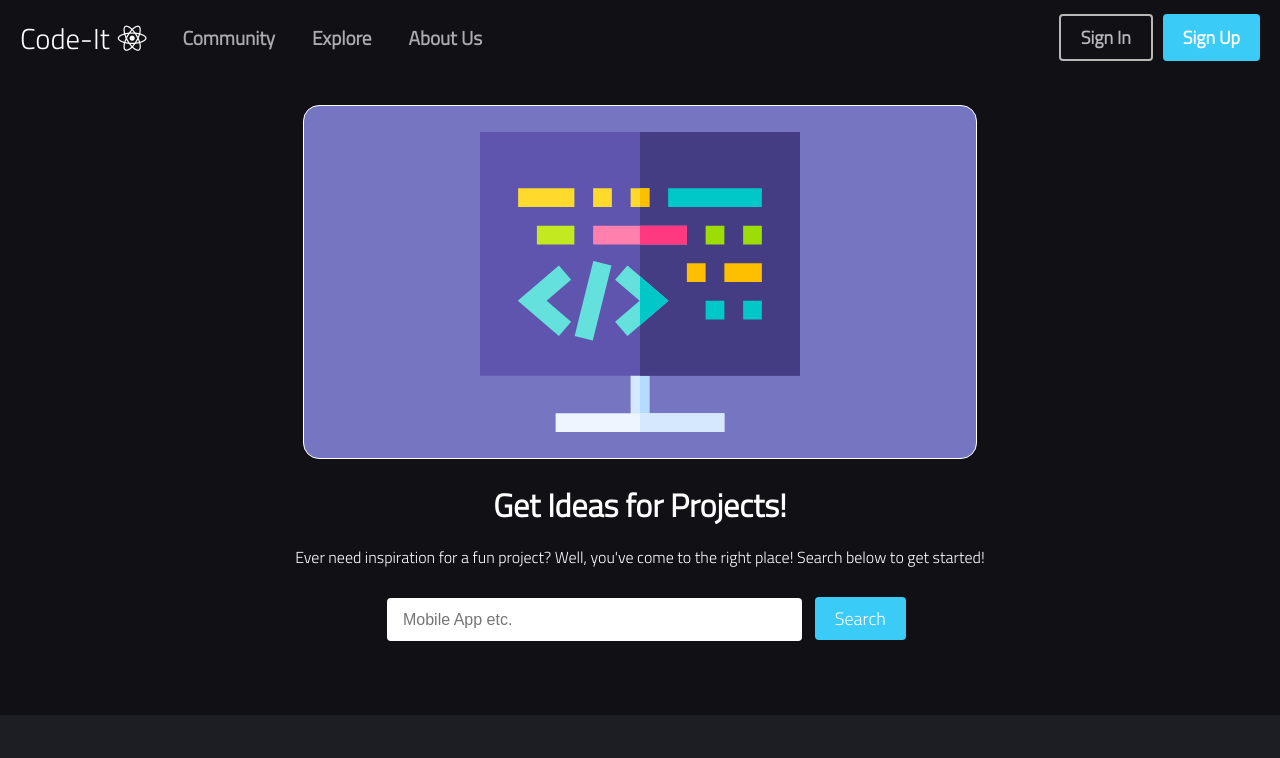
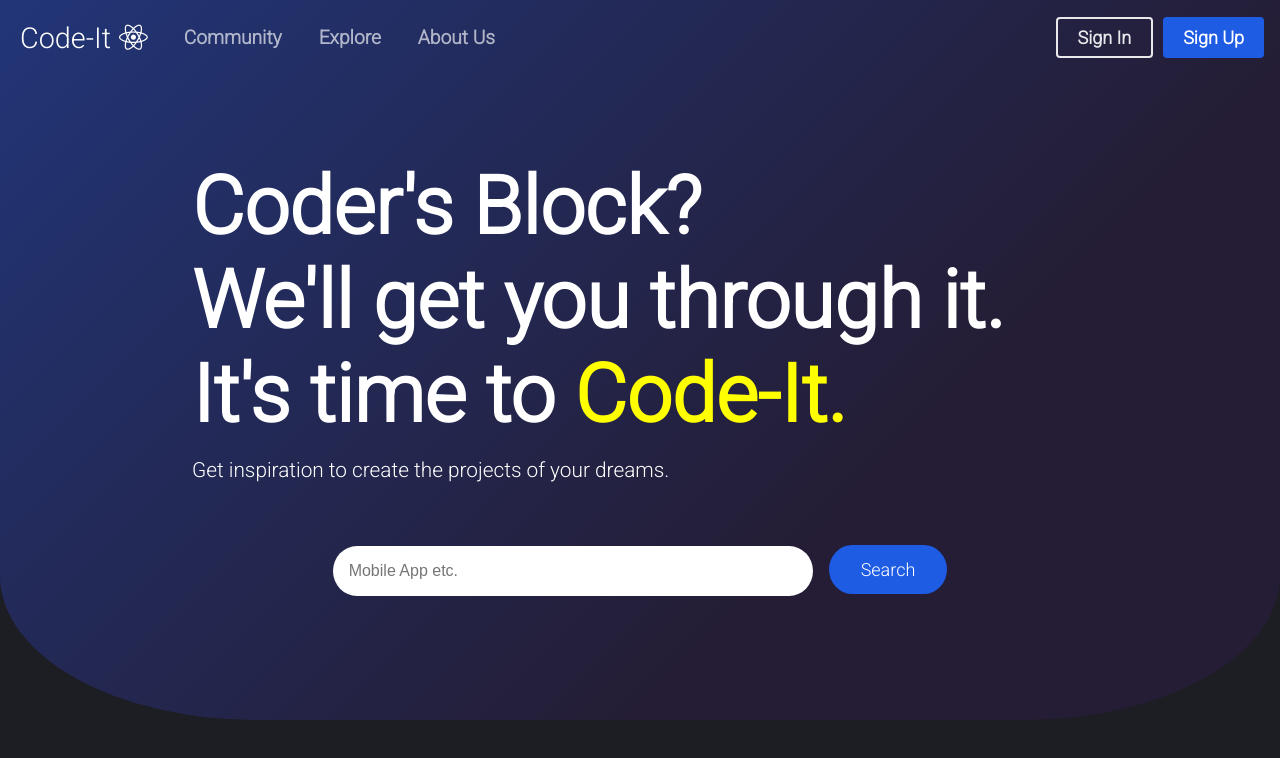
Before and after one commit to sriharivishnu/Code_It, a React (Create React App) app in the folder code-it-FrontEnd/: page / in a window 1280 px wide. Shown: the top 758 px of the page. Built offline with nearby package versions, Linux system fonts and the light colour scheme.

Commit message:
better design

```diff
--- a/code-it-FrontEnd/public/index.html
+++ b/code-it-FrontEnd/public/index.html
@@ -12,6 +12,12 @@
       href="https://use.fontawesome.com/releases/v5.15.1/css/all.css"
       integrity="sha384-vp86vTRFVJgpjF9jiIGPEEqYqlDwgyBgEF109VFjmqGmIY/Y4HV4d3Gp2irVfcrp"
       crossorigin="anonymous"
+    />
+    <link rel="preconnect" href="https://fonts.gstatic.com" />
+    <link rel="preconnect" href="https://fonts.gstatic.com" />
+    <link
+      href="https://fonts.googleapis.com/css2?family=Roboto:wght@100;300&display=swap"
+      rel="stylesheet"
     />
     <link rel="preconnect" href="https://fonts.gstatic.com" />
     <link
--- a/code-it-FrontEnd/src/App.css
+++ b/code-it-FrontEnd/src/App.css
@@ -1,13 +1,11 @@
-* {
-  margin: 0;
-  padding: 0;
-}
-
 .App {
   box-sizing: border-box;
   margin: 0;
   padding: 0;
   background: #1d1d24;
   height: 200vh;
-  font-family: "Titillium Web", sans-serif;
+  /* font-family: "Titillium Web", sans-serif; */
 }
+
+.main {
+}
--- a/code-it-FrontEnd/src/App.js
+++ b/code-it-FrontEnd/src/App.js
@@ -10,11 +10,13 @@ const App = () => {
     <Router>
       <div className="App">
         <NavBar />
-        <Switch>
-          <Route path="/" exact component={Home} />
-          <Route path="/explore" component={Explore} />
-          <Route path="/community" component={Community} />
-        </Switch>
+        <div className="main">
+          <Switch>
+            <Route path="/" exact component={Home} />
+            <Route path="/explore" component={Explore} />
+            <Route path="/community" component={Community} />
+          </Switch>
+        </div>
       </div>
     </Router>
   );
--- a/code-it-FrontEnd/src/component/Button/Button.css
+++ b/code-it-FrontEnd/src/component/Button/Button.css
@@ -1,18 +1,17 @@
 :root {
-  --primary: #3acbf7;
+  --primary: #1e5ce3;
 }
 
 .btn {
   padding: 8px 20px;
-  border-radius: 4px;
+  border-radius: 5px;
   outline: none;
   border: none;
+  font-family: "Roboto", sans-serif;
   cursor: pointer;
-  font-family: "Titillium Web", sans-serif;
 }
 
 .btn:hover {
-  padding: 8px 20px;
   transition: all 0.3s ease-out;
   background: #fff;
   color: #6568f4;
@@ -25,7 +24,7 @@
 .btn--outline {
   background-color: transparent;
   color: #fff;
-  opacity: 0.7;
+  opacity: 0.9;
   padding: 8px 20px;
   border-radius: 4px;
   border: 2px solid white;
--- a/code-it-FrontEnd/src/component/Button/Button.js
+++ b/code-it-FrontEnd/src/component/Button/Button.js
@@ -5,12 +5,12 @@ const STYLES = ["btn--primary", "btn--outline"];
 
 const SIZES = ["btn--medium", "btn--large"];
 
-const Button = ({ children, type, onClick, buttonStyle, buttonSize }) => {
+const Button = ({ children, type, onClick, buttonStyle, buttonSize, className }) => {
   const checkButtonStyle = STYLES.includes(buttonStyle) ? buttonStyle : STYLES[0];
   const checkButtonSize = SIZES.includes(buttonSize) ? buttonSize : SIZES[0];
 
   return (
-    <button className={`btn ${checkButtonStyle} ${checkButtonSize}`} onClick={onClick}>
+    <button className={`btn ${checkButtonStyle} ${checkButtonSize} ${className}`} onClick={onClick}>
       {children}
     </button>
   );
--- a/code-it-FrontEnd/src/component/NavBar/NavBar.css
+++ b/code-it-FrontEnd/src/component/NavBar/NavBar.css
@@ -1,8 +1,10 @@
 .NavBarItems {
-  /* background: linear-gradient(90deg, #4958de 0%, #363954 100%); */
-  background: #111115;
+  position: fixed;
+  top: 0;
   height: 75px;
+  width: 100%;
   display: flex;
+  /* display: flex; */
   justify-content: start;
   align-items: center;
   font-size: 1.2rem;
@@ -29,7 +31,7 @@
   display: grid;
   grid-template-columns: repeat(5, auto);
   gap: 5px;
-  width: 70vw;
+  /* width: 70vw; */
   list-style: none;
   text-align: center;
   justify-content: start;
@@ -37,8 +39,9 @@
 }
 
 .account-status {
-  position: absolute;
-  right: 20px;
+  position: relative;
+  margin-left: auto;
+  margin-right: 1rem;
   display: grid;
   grid-template-columns: repeat(2, auto);
   gap: 10px;
@@ -97,7 +100,7 @@
 
   .nav-menu.active {
     display: flex;
-    background: #6668f4;
+    background: #1d1d24;
     left: 50%;
     opacity: 1;
     transition: all 0.5s ease;
@@ -138,7 +141,7 @@
     font-size: 2rem;
     padding: 2px;
     top: 10px;
-    right: 10px;
+    right: 25px;
   }
   .fa-times.close-drawer:hover {
     opacity: 0.5;
@@ -165,7 +168,7 @@
     margin: auto;
     border-radius: 5px;
     width: 80%;
-    background: #4ad9e4;
+    background: #1e5ce3;
     text-decoration: none;
     color: #fff;
     font-size: 1.4rem;
--- a/code-it-FrontEnd/src/component/SearchBar/SearchBar.css
+++ b/code-it-FrontEnd/src/component/SearchBar/SearchBar.css
@@ -4,11 +4,20 @@
 
 .searchbar-input {
   display: inline-block;
-  margin: 0.8rem;
-  padding: 0.8rem 15vw 0.8rem 1rem;
+  margin-top: 3rem;
+  width: 35%;
+  min-width: 20rem;
+  padding: 1rem;
   font-size: 1rem;
   border-style: none;
   outline: none;
-  border-radius: 4px;
-  color: grey;
+  border-radius: 5%/50%;
+  color: rgb(69, 69, 69);
 }
+
+.search_button {
+  margin-left: 1rem;
+  border-radius: 20%/50%;
+  padding: 0.9rem 2rem 0.9rem 2rem;
+  /* padding: 2rem 1rem 1rem 2rem; */
+}
--- a/code-it-FrontEnd/src/component/SearchBar/SearchBar.js
+++ b/code-it-FrontEnd/src/component/SearchBar/SearchBar.js
@@ -5,7 +5,7 @@ const SearchBar = ({ placeholder }) => {
   return (
     <div className="searchbar-style">
       <input className="searchbar-input" placeholder={placeholder}></input>
-      <Button buttonSize="btn--medium" buttonStyle="btn--primary">
+      <Button buttonSize="btn--medium" buttonStyle="btn--primary" className="search_button">
         Search
       </Button>
     </div>
--- a/code-it-FrontEnd/src/component/Showcase/Showcase.css
+++ b/code-it-FrontEnd/src/component/Showcase/Showcase.css
@@ -1,26 +1,59 @@
 .showcase-background {
+  display: block;
   background: #111115;
+  padding-top: 5rem;
   height: 40rem;
   text-align: center;
+  background: linear-gradient(135deg, #1e5ce3 20%, #241d35 80%);
+  background-size: 400%;
+  border-radius: 0 0 20% 20%;
+  animation: bg-animation 10s infinite alternate;
 }
-.showcase-image {
-  position: relative;
-  padding: 1rem;
-  margin: 1rem;
-  border: solid 1px white;
-  border-radius: 16px;
-  margin: auto;
-  margin-top: 30px;
-  z-index: inherit;
-  background: rgb(117, 117, 194);
+@keyframes bg-animation {
+  0% {
+    background-position: left;
+  }
+  100% {
+    background-position: right;
+  }
 }
 .showcase-title {
-  margin: 1rem;
+  text-align: left;
+  margin-left: 15%;
+  margin-top: 5rem;
   color: white;
-  font-size: 2rem;
+  font-size: 5rem;
 }
 .showcase-description {
+  text-align: left;
   margin: 1rem;
+  margin-left: 15%;
   color: white;
-  font-size: 1rem;
+  font-size: 1.3rem;
 }
+
+@media screen and (max-width: 950px) {
+  .showcase-title {
+    font-size: 4rem;
+    margin-left: 10%;
+  }
+  .showcase-description {
+    font-size: 1rem;
+    margin-left: 10%;
+  }
+}
+
+@media screen and (max-width: 700px) {
+  .showcase-title {
+    font-size: 3.5rem;
+    margin-top: 2rem;
+    margin-left: 5%;
+  }
+  .showcase-description {
+    font-size: 1rem;
+    margin-left: 5%;
+  }
+  .showcase-background {
+    border-radius: 0;
+  }
+}
--- a/code-it-FrontEnd/src/component/Showcase/Showcase.js
+++ b/code-it-FrontEnd/src/component/Showcase/Showcase.js
@@ -4,53 +4,12 @@ import SearchBar from "../SearchBar/";
 const Showcase = () => {
   return (
     <div className="showcase-background">
-      <svg
-        className="showcase-image"
-        id="Capa_1"
-        enable-background="new 0 0 512 512"
-        height="50%"
-        width="50%"
-        viewBox="0 0 512 512"
-        xmlns="http://www.w3.org/2000/svg">
-        <g>
-          <path d="m241 391h30v90h-30z" fill="#d5e8fe" />
-          <path d="m256 391h15v90h-15z" fill="#b5dbff" />
-          <path d="m0 16v390h512v-390z" fill="#5f55af" />
-          <path d="m256 16h256v390h-256z" fill="#453d83" />
-          <path d="m121 466h270v30h-270z" fill="#edf5ff" />
-          <path d="m256 466h135v30h-135z" fill="#d5e8fe" />
-          <g fill="#64e1dc">
-            <path d="m301.601 286-45.601 39-20.099 17.4-19.802-22.8 39.3-33.6-39.3-33.6 19.802-22.8 20.099 17.4z" />
-            <path d="m126.244 342.382-65.786-56.382 65.786-56.382 19.512 22.764-39.214 33.618 39.214 33.618z" />
-            <path
-              d="m119.153 271.007h123.693v29.985h-123.693z"
-              transform="matrix(.242 -.97 .97 .242 -140.335 392.307)"
-            />
-          </g>
-          <path d="m181 106h30v30h-30z" fill="#ffda2d" />
-          <path d="m241 106h30v30h-30z" fill="#ffda2d" />
-          <path d="m361 166h30v30h-30z" fill="#9cdd05" />
-          <path d="m421 166h30v30h-30z" fill="#9cdd05" />
-          <path d="m361 286h30v30h-30z" fill="#00c8c8" />
-          <path d="m421 286h30v30h-30z" fill="#00c8c8" />
-          <path d="m301 106h150v30h-150z" fill="#00c8c8" />
-          <path d="m331 226h30v30h-30z" fill="#fdbf00" />
-          <path d="m391 226h60v30h-60z" fill="#fdbf00" />
-          <path d="m61 106h90v30h-90z" fill="#ffda2d" />
-          <path d="m181 166h150v30h-150z" fill="#ff80ac" />
-          <path d="m91 166h60v30h-60z" fill="#c3ea21" />
-          <path d="m256 106h15v30h-15z" fill="#fdbf00" />
-          <path d="m256 247 45.601 39-45.601 39z" fill="#00c8c8" />
-          <path d="m256 166h75v30h-75z" fill="#ff3980" />
-        </g>
-      </svg>
-      <h2 className="showcase-title">
-        <b>Get Ideas for Projects!</b>
-      </h2>
-      <p className="showcase-description">
-        Ever need inspiration for a fun project? Well, you've come to the right place! Search below
-        to get started!
-      </p>
+      <h1 className="showcase-title">
+        Coder's Block?
+        <br /> We'll get you through it. <br />
+        It's time to <span style={{ color: "yellow" }}>Code-It.</span>
+      </h1>
+      <p className="showcase-description">Get inspiration to create the projects of your dreams.</p>
       <SearchBar placeholder="Mobile App etc." />
     </div>
   );
--- a/code-it-FrontEnd/src/index.css
+++ b/code-it-FrontEnd/src/index.css
@@ -1,13 +1,15 @@
+* {
+  margin: 0;
+  padding: 0;
+}
+
 body {
   margin: 0;
-  font-family: -apple-system, BlinkMacSystemFont, 'Segoe UI', 'Roboto', 'Oxygen',
-    'Ubuntu', 'Cantarell', 'Fira Sans', 'Droid Sans', 'Helvetica Neue',
-    sans-serif;
+  font-family: "Roboto", sans-serif;
   -webkit-font-smoothing: antialiased;
   -moz-osx-font-smoothing: grayscale;
 }
 
 code {
-  font-family: source-code-pro, Menlo, Monaco, Consolas, 'Courier New',
-    monospace;
+  font-family: source-code-pro, Menlo, Monaco, Consolas, "Courier New", monospace;
 }
```
Also changed, not shown: 1 other file (tests, documents, lock files or other folders).
